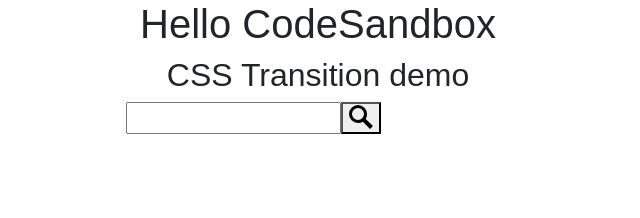
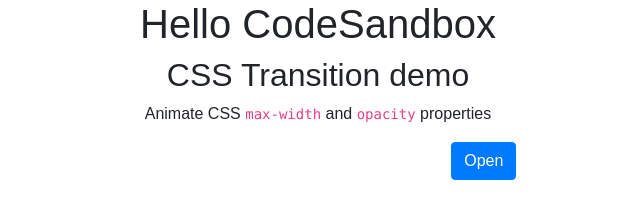
Before and after one commit to ozmoroz/react-animations, a React app: page / in a window 1280 px wide. Shown: the whole page, without its empty margins (322-962 px from the left). Built offline with nearby package versions, Linux system fonts and the light colour scheme.

Commit message:
Added CSS Transition demo

```diff
--- a/src/CSSTransitionDemo.js
+++ b/src/CSSTransitionDemo.js
@@ -2,21 +2,58 @@
 
 import * as React from 'react';
 import ReactDOM from 'react-dom';
-import classnames from 'classnames';
-import { ReactComponent as SearchIcon } from './search.svg';
 // import './styles.css';
+
+/* This CSS style is applied when the drawer is opening and opened*/
+const openingStyle = {
+  maxWidth: '100%' /* max-with is 100% when the drawer is opened */,
+  opacity: 1 /* opened drawer is opaque */,
+  /* Upon transitioning to Open,
+     animate `max-width' for 0.5s
+     and 'opacity' for 0.2s*/
+  transition: 'max-width 0.5s, opacity 0.2s'
+};
+
+/* This CSS style is applied when the drawer is closing and closed */
+const closingStyle = {
+  maxWidth: 0 /* max-width is 0 in the closed drawer */,
+  opacity: 0 /* closed drawer is transparent */,
+  /* Upon transitioning Closed to Open,
+     animate `max-width' for 0.5s
+     and 'opacity' for 0.2s  with 0.3s delay */
+  transition: 'max-width 0.5s, opacity 0.2s 0.3s'
+};
 
 class Search extends React.Component {
   state = {
     opened: false // Initially search form is Closed
   };
 
+  toggleOpened = () =>
+    // Toggle opened / closed state.
+    // Because we rely on the previous state, we need to use a function setState form
+    // https://ozmoroz.com/2018/11/why-my-setstate-doesnt-work/
+    this.setState(state => ({ ...state, opened: !state.opened }));
+
   render() {
+    const { opened } = this.state;
     return (
-      <div className="search-form">
-        <input type="text" />
-        <button type="button">
-          <SearchIcon className="search-icon" />
+      <div className="drawer-form col-12 col-md-4">
+        <input
+          type="text"
+          // 'form__input' class defined in the CSS file
+          // applies 'transition' CSS property
+          className="form__input"
+          // Apply 'openingStyle' CSS class if the drawer is opened,
+          // and 'closingStyle' if the drawer is closed.
+          style={opened ? openingStyle : closingStyle}
+        />
+        <button
+          type="button"
+          className="form__button btn btn-primary"
+          onClick={this.toggleOpened}
+        >
+          {opened ? 'Close' : 'Open'}
         </button>
       </div>
     );
--- a/src/index.js
+++ b/src/index.js
@@ -9,6 +9,9 @@
     <div className="App">
       <h1>Hello CodeSandbox</h1>
       <h2>CSS Transition demo</h2>
+      <p>
+        Animate CSS <code>max-width</code> and <code>opacity</code> properties
+      </p>
       <CSSTransitionDemo />
     </div>
   );
--- a/src/styles.css
+++ b/src/styles.css
@@ -7,14 +7,13 @@
   text-align: center;
 }
 
-.search-form {
+.drawer-form {
   margin: 0 auto;
   display: flex;
-  height: 2rem;
-  width: 30%;
+  justify-content: flex-end;
 }
 
-.search-icon {
-  width: 1.5rem;
-  height: 1.5rem;
+.form__input {
+  flex: 1 1 auto;
+  border: 1px solid black;
 }
```
Also changed, not shown: src/search.svg (deleted). Lines whose indentation alone changed are shown as unchanged.
